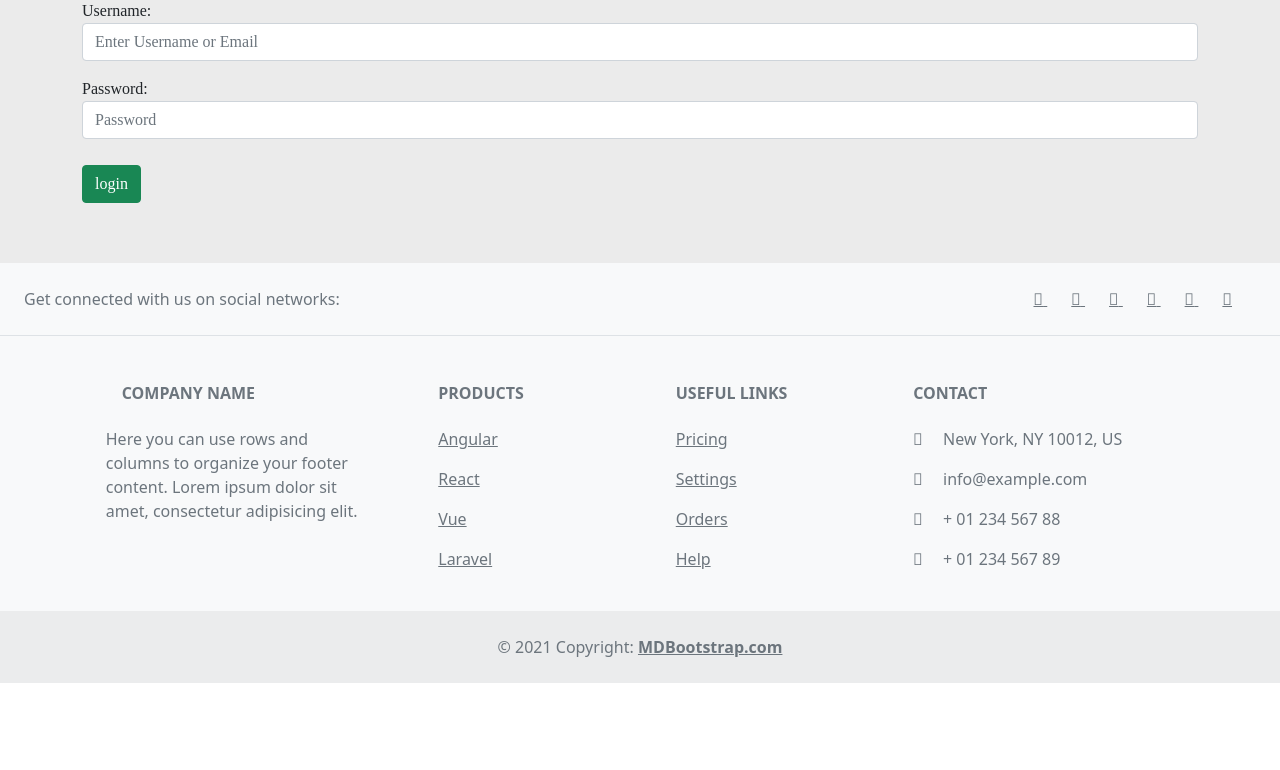
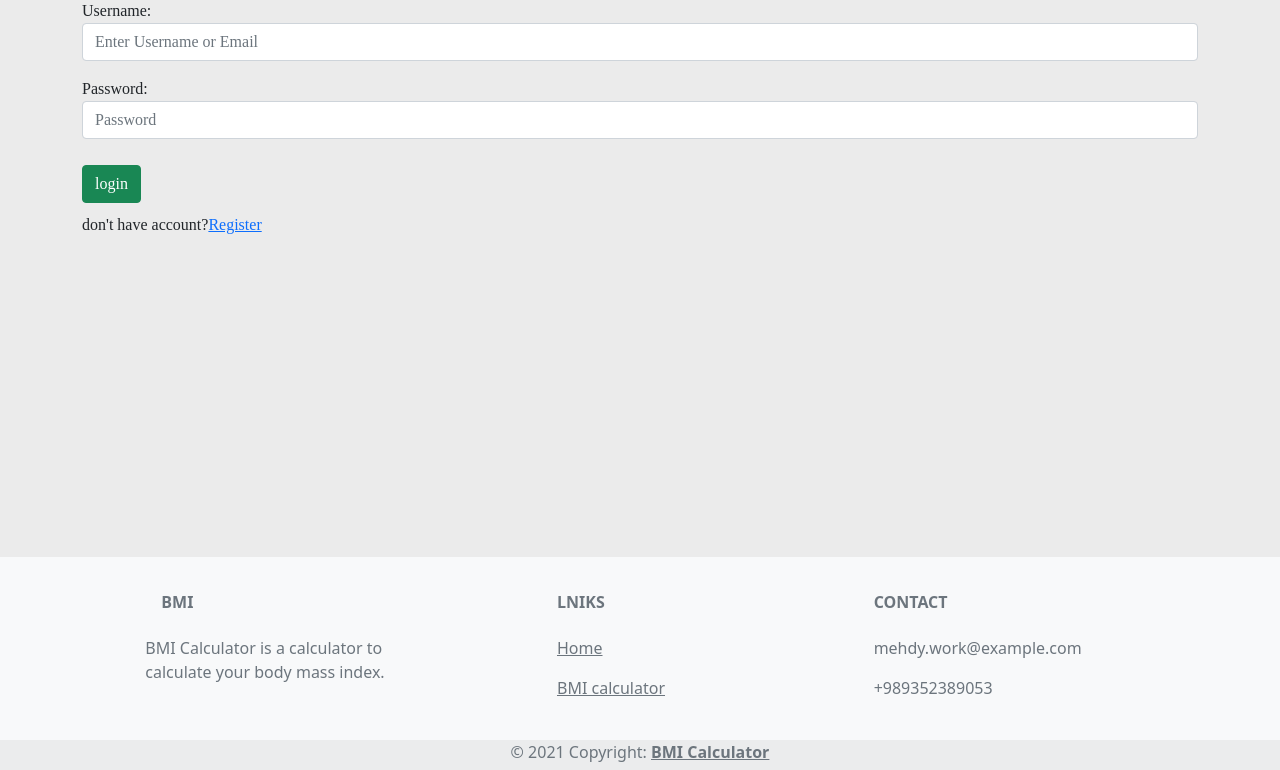
Before and after one commit to MrMohammadY/bmi, a Django app: page /accounts/login/ in a window 1280 px wide. Shown: the part 125-895 px from the top of the page. Before the commit the page ends 808 px from the top, so only its background shows below. Run offline with Django 3.2, Linux system fonts and the light colour scheme.

Commit message:
Style(templates): fix all templates

```diff
--- a/accounts/templates/accounts/login.html
+++ b/accounts/templates/accounts/login.html
@@ -1,9 +1,12 @@
 {% extends 'base.html' %}
 {% block title %}Login{% endblock %}
 {% block content %}
+    <div style="margin-bottom: 320px">
     <form method="post">
         {% csrf_token %}
         {{ form.as_p }}
         <input type="submit" value="login" class="btn btn-success" style="margin-top: 10px; margin-bottom: 10px">
     </form>
+    <p>don't have account?<a href="{% url 'accounts:registration' %}">Register</a></p>
+    </div>
 {% endblock %}
--- a/accounts/templates/accounts/profile.html
+++ b/accounts/templates/accounts/profile.html
@@ -1,9 +1,11 @@
 {% extends 'base.html' %}
 {% block title %}Profile{% endblock %}
 {% block content %}
+    <div style="margin-bottom: 400px">
     <h3><b>Profile</b></h3>
     <h5><b>username:</b> {{ request.user.username }}</h5>
     <h5><b>email:</b> {{ request.user.email }}</h5>
     <h5><b>first name:</b> {{ request.user.first_name }}</h5>
     <h5><b>last name:</b> {{ request.user.last_name }}</h5>
+    </div>
 {% endblock %}
--- a/templates/home.html
+++ b/templates/home.html
@@ -10,7 +10,7 @@
             fat
             1,2,3. Furthermore, BMI appears to be as strongly correlated with various metabolic and disease outcome as
             are
-            these more direct measures of body fatness. <a href="#">calculate your bmi</a></p>
+            these more direct measures of body fatness. <a href="{% url 'bmi:bmi-calculator' %}">calculate your bmi</a></p>
     </div>
     <div style="margin-bottom: 50px">
         <h2><b>How is BMI used?</b></h2>
--- a/templates/inc/footer.html
+++ b/templates/inc/footer.html
@@ -1,54 +1,18 @@
 <!-- Footer -->
 <footer class="text-center text-lg-start bg-light text-muted">
-  <!-- Section: Social media -->
-  <section
-    class="d-flex justify-content-center justify-content-lg-between p-4 border-bottom"
-  >
-    <!-- Left -->
-    <div class="me-5 d-none d-lg-block">
-      <span>Get connected with us on social networks:</span>
-    </div>
-    <!-- Left -->
-
-    <!-- Right -->
-    <div>
-      <a href="" class="me-4 text-reset">
-        <i class="fab fa-facebook-f"></i>
-      </a>
-      <a href="" class="me-4 text-reset">
-        <i class="fab fa-twitter"></i>
-      </a>
-      <a href="" class="me-4 text-reset">
-        <i class="fab fa-google"></i>
-      </a>
-      <a href="" class="me-4 text-reset">
-        <i class="fab fa-instagram"></i>
-      </a>
-      <a href="" class="me-4 text-reset">
-        <i class="fab fa-linkedin"></i>
-      </a>
-      <a href="" class="me-4 text-reset">
-        <i class="fab fa-github"></i>
-      </a>
-    </div>
-    <!-- Right -->
-  </section>
-  <!-- Section: Social media -->
-
     <!-- Section: Links  -->
     <section class="">
-    <div class="container text-center text-md-start mt-5">
+        <div class="container text-center text-md-start mt-5" style="padding-top: 20px">
             <!-- Grid row -->
             <div class="row mt-3">
                 <!-- Grid column -->
                 <div class="col-md-3 col-lg-4 col-xl-3 mx-auto mb-4">
                     <!-- Content -->
                     <h6 class="text-uppercase fw-bold mb-4">
-            <i class="fas fa-gem me-3"></i>Company name
+                        <i class="fas fa-gem me-3"></i>BMI
                     </h6>
                     <p>
-            Here you can use rows and columns to organize your footer content. Lorem ipsum
-            dolor sit amet, consectetur adipisicing elit.
+                        BMI Calculator is a calculator to calculate your body mass index.
                     </p>
                 </div>
                 <!-- Grid column -->
@@ -57,40 +21,13 @@
                 <div class="col-md-2 col-lg-2 col-xl-2 mx-auto mb-4">
                     <!-- Links -->
                     <h6 class="text-uppercase fw-bold mb-4">
-            Products
+                        Lniks
                     </h6>
                     <p>
-            <a href="#!" class="text-reset">Angular</a>
+                        <a href="{% url 'home' %}" class="text-reset">Home</a>
                     </p>
                     <p>
-            <a href="#!" class="text-reset">React</a>
-          </p>
-          <p>
-            <a href="#!" class="text-reset">Vue</a>
-          </p>
-          <p>
-            <a href="#!" class="text-reset">Laravel</a>
-          </p>
-        </div>
-        <!-- Grid column -->
-
-        <!-- Grid column -->
-        <div class="col-md-3 col-lg-2 col-xl-2 mx-auto mb-4">
-          <!-- Links -->
-          <h6 class="text-uppercase fw-bold mb-4">
-            Useful links
-          </h6>
-          <p>
-            <a href="#!" class="text-reset">Pricing</a>
-          </p>
-          <p>
-            <a href="#!" class="text-reset">Settings</a>
-          </p>
-          <p>
-            <a href="#!" class="text-reset">Orders</a>
-          </p>
-          <p>
-            <a href="#!" class="text-reset">Help</a>
+                        <a href="{% url 'bmi:bmi-calculator' %}" class="text-reset">BMI calculator</a>
                     </p>
                 </div>
                 <!-- Grid column -->
@@ -101,13 +38,12 @@
                     <h6 class="text-uppercase fw-bold mb-4">
                         Contact
                     </h6>
-          <p><i class="fas fa-home me-3"></i> New York, NY 10012, US</p>
                     <p>
-            <i class="fas fa-envelope me-3"></i>
-            info@example.com
+                        mehdy.work@example.com
                     </p>
-          <p><i class="fas fa-phone me-3"></i> + 01 234 567 88</p>
-          <p><i class="fas fa-print me-3"></i> + 01 234 567 89</p>
+                    <p>
+                        +989352389053
+                    </p>
                 </div>
                 <!-- Grid column -->
             </div>
@@ -117,9 +53,9 @@
     <!-- Section: Links  -->
 
     <!-- Copyright -->
-  <div class="text-center p-4" style="background-color: rgba(0, 0, 0, 0.05);">
+    <div class="text-center" style="background-color: rgba(0, 0, 0, 0.05); height: 30px">
         © 2021 Copyright:
-    <a class="text-reset fw-bold" href="https://mdbootstrap.com/">MDBootstrap.com</a>
+        <a class="text-reset fw-bold" href="{% url 'home' %}">BMI Calculator</a>
     </div>
     <!-- Copyright -->
 </footer>
--- a/templates/inc/navbar.html
+++ b/templates/inc/navbar.html
@@ -1,6 +1,6 @@
 <nav class="navbar navbar-expand-lg navbar-light bg-success">
     <div class="container-fluid">
-        <a class="navbar-brand" href="#">BMI</a>
+        <a class="navbar-brand" href="{% url 'home' %}">BMI</a>
         <button class="navbar-toggler" type="button" data-bs-toggle="collapse" data-bs-target="#navbarSupportedContent"
                 aria-controls="navbarSupportedContent" aria-expanded="false" aria-label="Toggle navigation">
             <span class="navbar-toggler-icon"></span>
@@ -15,7 +15,7 @@
                         <a class="nav-link" href="{% url 'accounts:profile' %}">Profile</a>
                     </li>
                     <li class="nav-item">
-                        <a class="nav-link" href="#">BMI Calculator</a>
+                        <a class="nav-link" href="{% url 'bmi:bmi-calculator' %}">BMI Calculator</a>
                     </li>
                     <li class="nav-item">
                         <a class="nav-link" href={% url 'accounts:logout' %}#">Log out</a>
```
Also changed, not shown: accounts/templates/accounts/registration.html (+8 -5 lines). Lines whose indentation alone changed are shown as unchanged.
